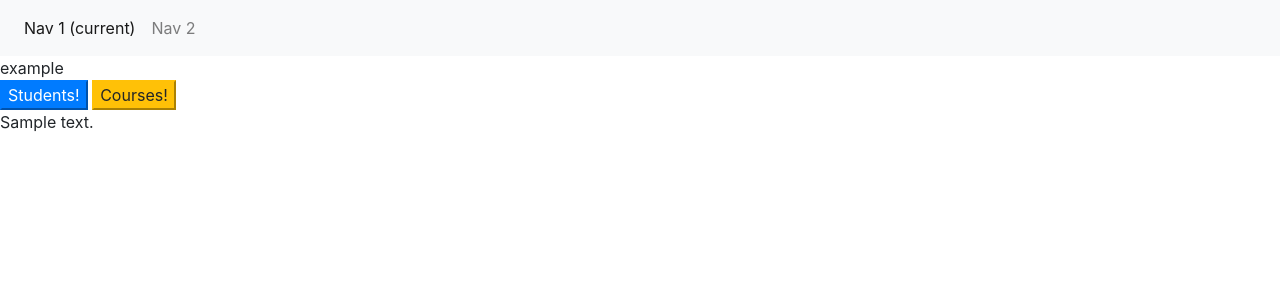
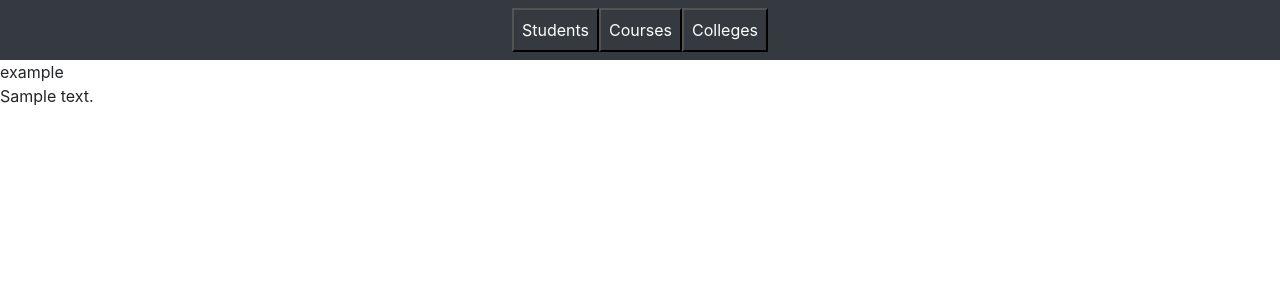
Before and after one commit to SuchWowEl/ssis-flask, a Flask app: template app/templates/base.html in a window 1280 px wide. Shown: the top 300 px of the page. Run offline with Flask 3, Linux system fonts and the light colour scheme; the template is opened without the code that fills it: most values are stand-ins (such as "Sample title", 1, 10 or a date in 2020); some libraries are stand-ins or nearby versions.

Commit message:
fix: remove buttons in content, move to header

```diff
--- a/app/templates/base.html
+++ b/app/templates/base.html
@@ -9,22 +9,25 @@
   crossorigin="anonymous"
 />
 <script src="https://code.jquery.com/jquery-3.7.1.js"></script>
-<nav class="navbar navbar-expand navbar-light bg-light">
-  <ul class="nav navbar-nav">
+<nav class="w-100 bg-dark navbar navbar-expand navbar-light bg-light">
+  <ul class="nav navbar-nav m-auto text-center">
     <li class="nav-item">
-      <a class="nav-link active" href="#" aria-current="page"
-        >Nav 1 <span class="visually-hidden">(current)</span></a
+      <button id="students" class="nav-link text-white btn-tabs bg-transparent"
+        >Students</a
       >
     </li>
     <li class="nav-item">
-      <a class="nav-link" href="#">Nav 2</a>
+      <button id="courses" class="nav-link text-white btn-tabs bg-transparent">Courses</a>
+    </li>
+    <li class="nav-item">
+      <button id="colleges" class="nav-link text-white btn-tabs bg-transparent">Colleges</a>
     </li>
   </ul>
 </nav>
 <section class="content">
   <header>example</header>
-  <button id="students" class="btn-tabs btn-primary">Students!</button>
-  <button id="courses" class="btn-tabs btn-warning">Courses!</button>
+  <!--<button id="students" class="btn-tabs btn-primary">Students!</button>
+  <button id="courses" class="btn-tabs btn-warning">Courses!</button>-->
   <div id="content">{{content}}</div>
 </section>
 {% include 'script.html' %}
```
